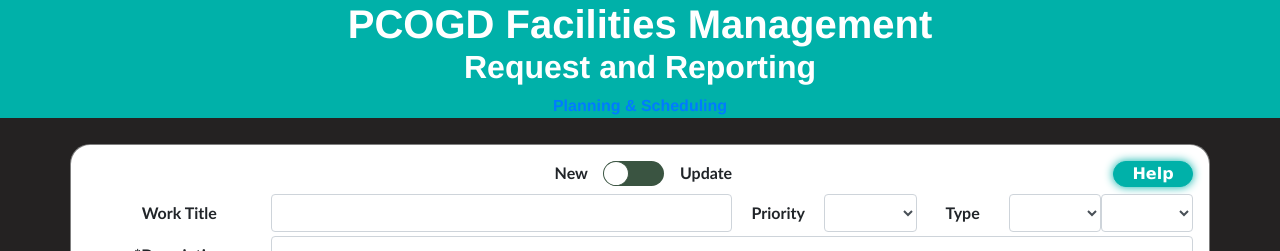
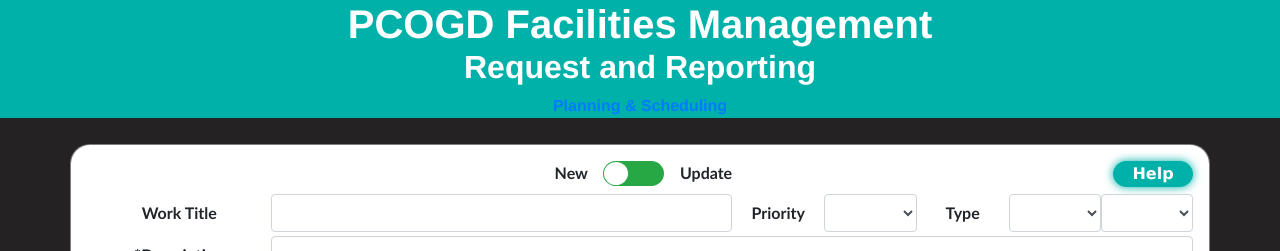
Before and after one commit to teamfmsdev/fmNew, a Vue app: page / in a window 1280 px wide. Shown: the top 251 px of the page. Built offline with nearby package versions, Linux system fonts and the light colour scheme.

Commit message:
Slider stylings

```diff
--- a/src/styles/customForm.css
+++ b/src/styles/customForm.css
@@ -76,7 +76,7 @@ select {
   left: 0;
   right: 0;
   bottom: 0;
-  background-color: rgb(58, 84, 65);
+  background-color: #28a745;
   -webkit-transition: 0.4s;
   transition: 0.4s;
 }
@@ -89,13 +89,13 @@ select {
   left: -1px;
   bottom: 0px;
   background-color: white;
-  border: 0.5px solid rgb(58, 84, 65);
+  border: 0.5px solid #28a745;
   -webkit-transition: 0.4s;
   transition: 0.4s;
 }
 
 input:checked + .slider {
-  background-color: rgb(58, 84, 65);
+  background-color: #007bff;
 }
 
 input:focus + .slider {
```
